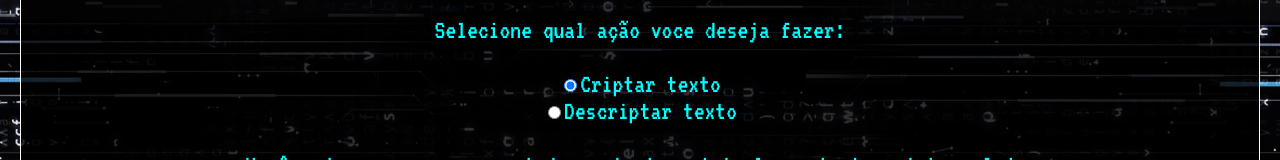
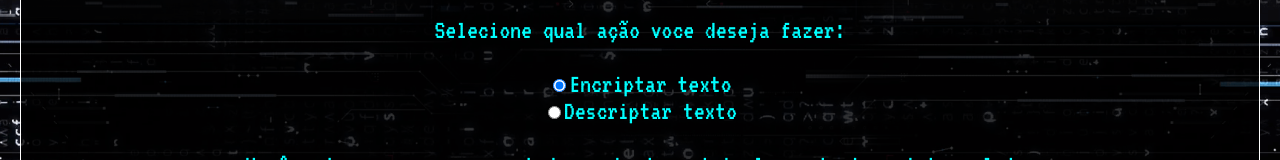
Before and after one commit to Dayvid-San/cifra-de-cesar-nextjs, a Next.js app: page / in a window 1280 px wide. Shown: the part 456-616 px from the top of the page. Built offline with nearby package versions, Linux system fonts and the light colour scheme.

Commit message:
Corrigindo erro de escrita e iniciando documentacao do Readme.

```diff
--- a/components/RadioInput/RadioInput.tsx
+++ b/components/RadioInput/RadioInput.tsx
@@ -29,7 +29,7 @@ const RadioInput: React.FC<Props> = (props) => {
         checked={action === 'crypt'}
         onChange={radioInputHandler}
       />
-      <label htmlFor="crypt">Criptar texto</label>
+      <label htmlFor="crypt">Encriptar texto</label>
       <br />
       <input
         type="radio"
--- a/pages/index.tsx
+++ b/pages/index.tsx
@@ -2,11 +2,11 @@ import Head from 'next/head';
 import { useState } from 'react';
 
 import Main from '../components/Main/Main';
+import RadioInput from '../components/RadioInput/RadioInput';
 import TextInput from '../components/TextInput/TextInput';
 import OriginalText from '../components/OriginalText/OriginalText';
 import Output from '../components/OutputText/Output';
 import Footer from '../components/Footer/Footer';
-import RadioInput from '../components/RadioInput/RadioInput';
 
 export default function Home() {
   const [inputText, setInputText] = useState('');
```
Also changed, not shown: 1 other file (tests, documents, lock files or other folders).
